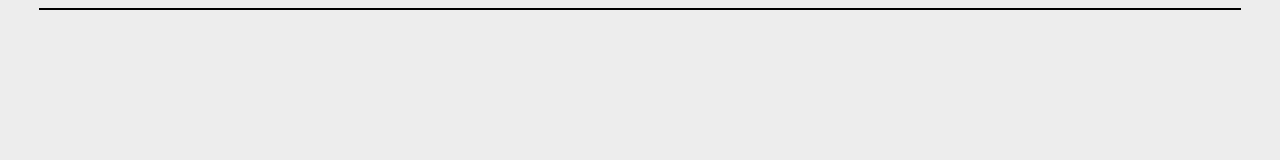
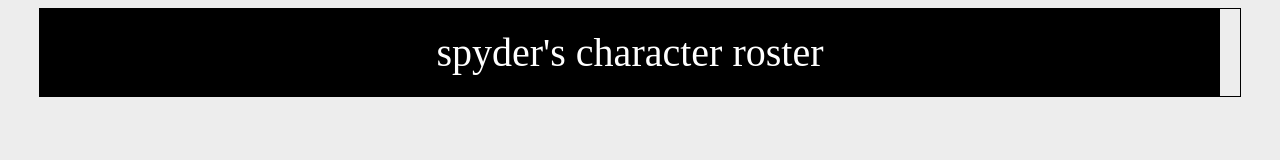
Before and after one commit to spyder227/GBCharacterRoster, a plain HTML site: page index.html in a window 1280 px wide. Drawn offline with Linux system fonts and the light colour scheme.

Commit message:
Update index.html

```diff
--- a/index.html
+++ b/index.html
@@ -5,6 +5,6 @@
   <link rel="stylesheet" type="text/css" href="styles.css" />
 </head>
 <body>
-  <div class="wrapper"></div>
+  <div class="wrapper"><div class="head">spyder's character roster</div></div>
 </body>
 </html>
```
